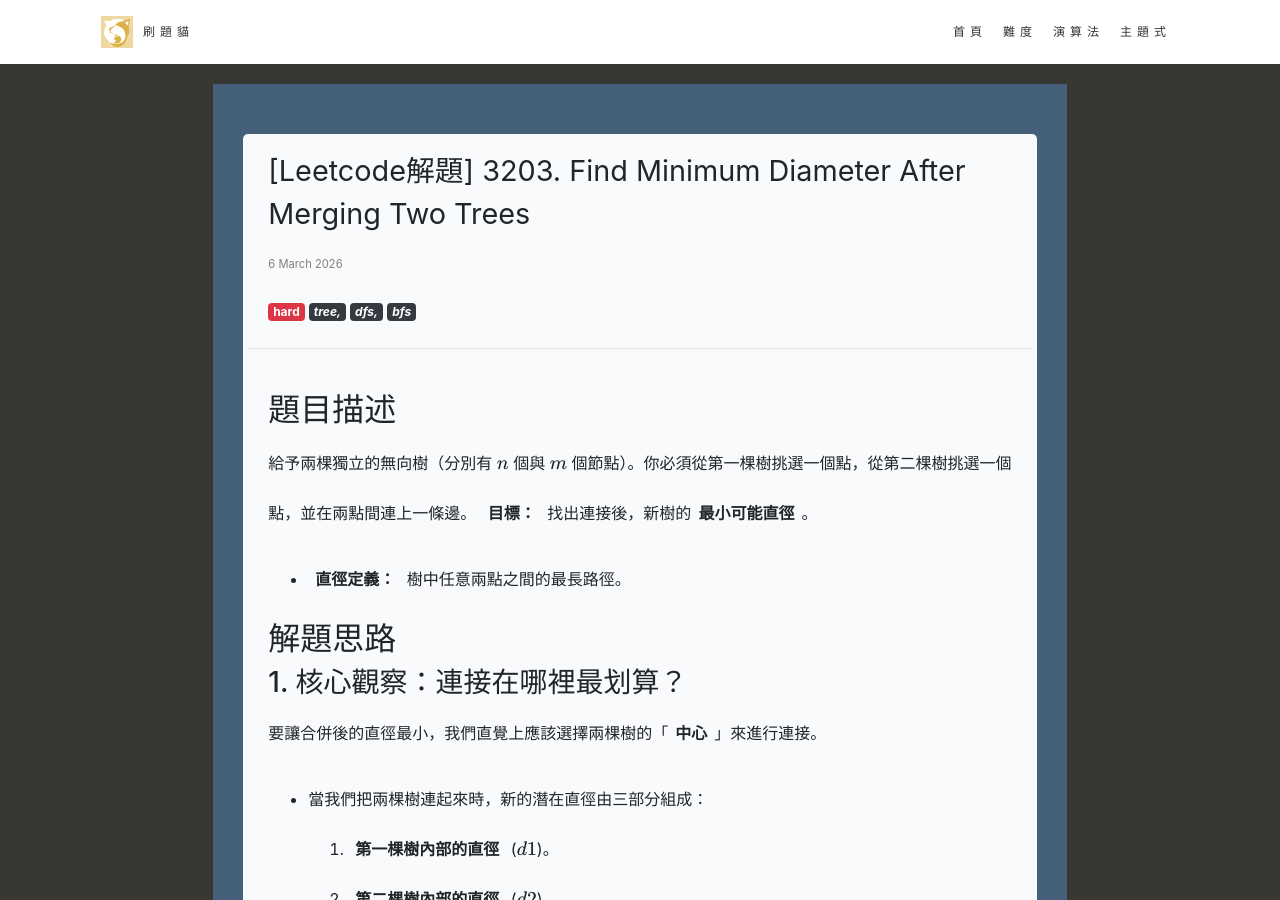
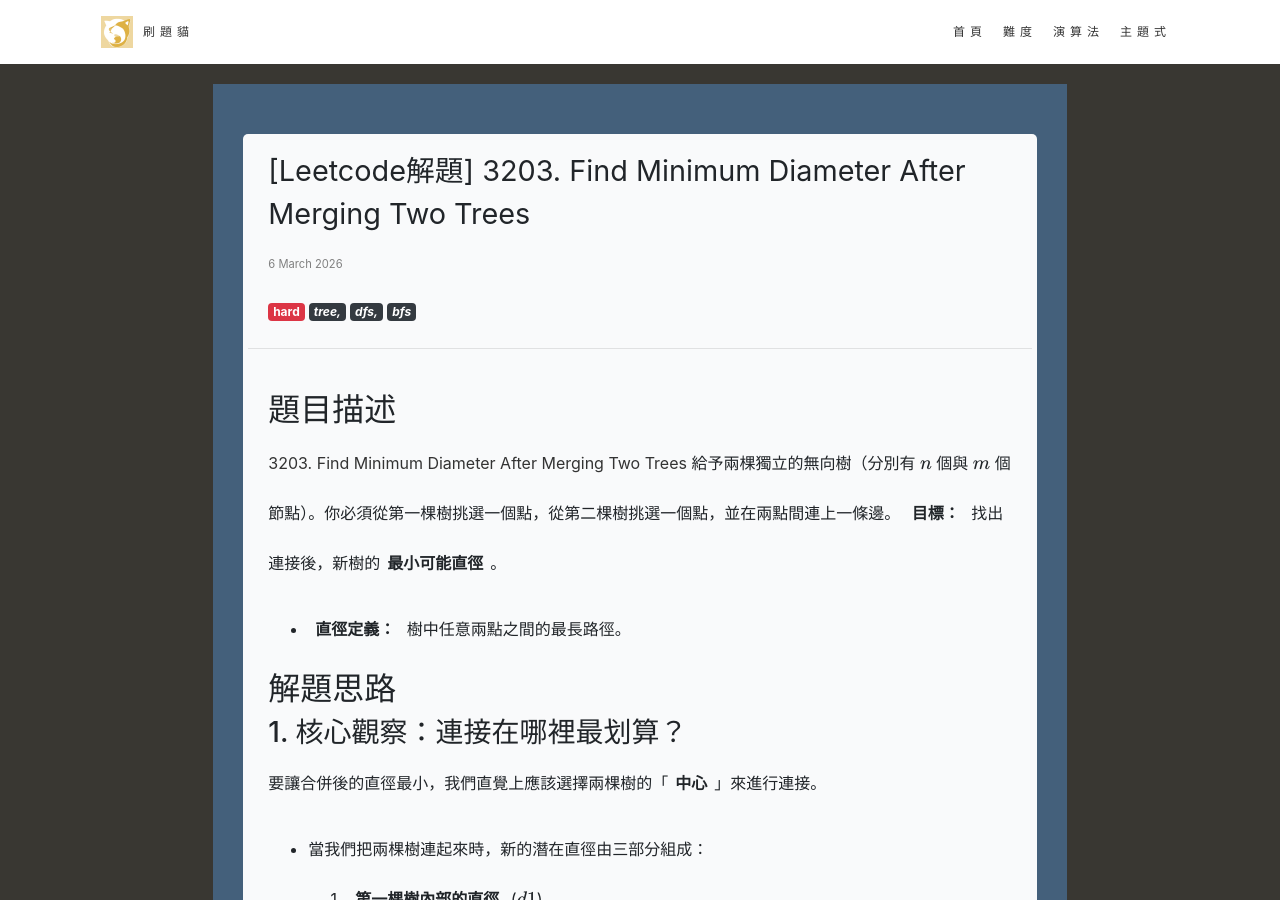
Before and after one commit to catxcoders/catxcoders.github.io, a Jekyll site: the page built from _posts/2026-03-06-3203-Find-Minimum-Diameter-After-Merging-Two-Trees.markdown, in a window 1280 px wide and 900 px high. Built offline with Jekyll 4.4.1, drawn with Linux system fonts in a browser that asks for light colours; nearby versions of some CDN libraries; formulas are drawn with MathJax 3.

Commit message:
fix 3203

```diff
--- a/_posts/2026-03-06-3203-Find-Minimum-Diameter-After-Merging-Two-Trees.markdown
+++ b/_posts/2026-03-06-3203-Find-Minimum-Diameter-After-Merging-Two-Trees.markdown
@@ -1,7 +1,7 @@
 ---
 layout: article_post
 title:  "[Leetcode解題] 3203. Find Minimum Diameter After Merging Two Trees"
-description:  "同餘定理"
+description:  "[Leetcode解題] 3203. Find Minimum Diameter After Merging Two Trees"
 categories: hard
 tags: tree, dfs, bfs
 langs: python
@@ -9,7 +9,7 @@
 ---
 
 ## 題目描述
-
+[3203. Find Minimum Diameter After Merging Two Trees](https://leetcode.com/problems/find-minimum-diameter-after-merging-two-trees)
 給予兩棵獨立的無向樹（分別有 $n$ 個與 $m$ 個節點）。你必須從第一棵樹挑選一個點，從第二棵樹挑選一個點，並在兩點間連上一條邊。
 **目標：** 找出連接後，新樹的**最小可能直徑**。
 
```
